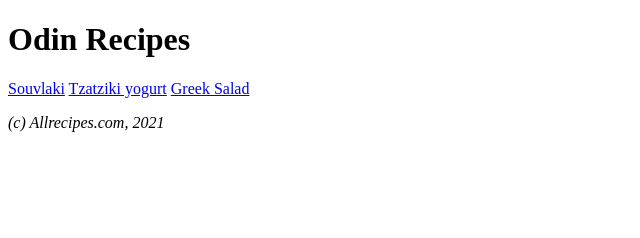
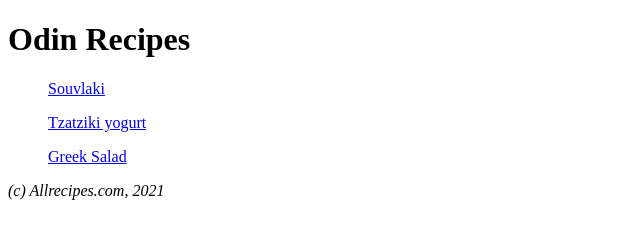
Before and after one commit to photiades/odin_recipes, a plain HTML site: page index.html in a window 1280 px wide. Shown: the whole page, without its empty margins (0-640 px from the left). Drawn offline with Linux system fonts and the light colour scheme.

Commit message:
added ul on links

```diff
--- a/index.html
+++ b/index.html
@@ -6,9 +6,9 @@
   </head>
   <body>
     <h1>Odin Recipes</h1>
-    <a href="recipes/souvlaki.html">Souvlaki</a>
-    <a href="recipes/tzatziki.html">Tzatziki yogurt</a>
-    <a href="recipes/salad.html">Greek Salad</a>
+    <ul><a href="recipes/souvlaki.html">Souvlaki</a></ul>
+    <ul><a href="recipes/tzatziki.html">Tzatziki yogurt</a></ul>
+    <ul><a href="recipes/salad.html">Greek Salad</a></ul>
     <p><em>(c) Allrecipes.com, 2021</em></p>
   </body>
 </html>
```
